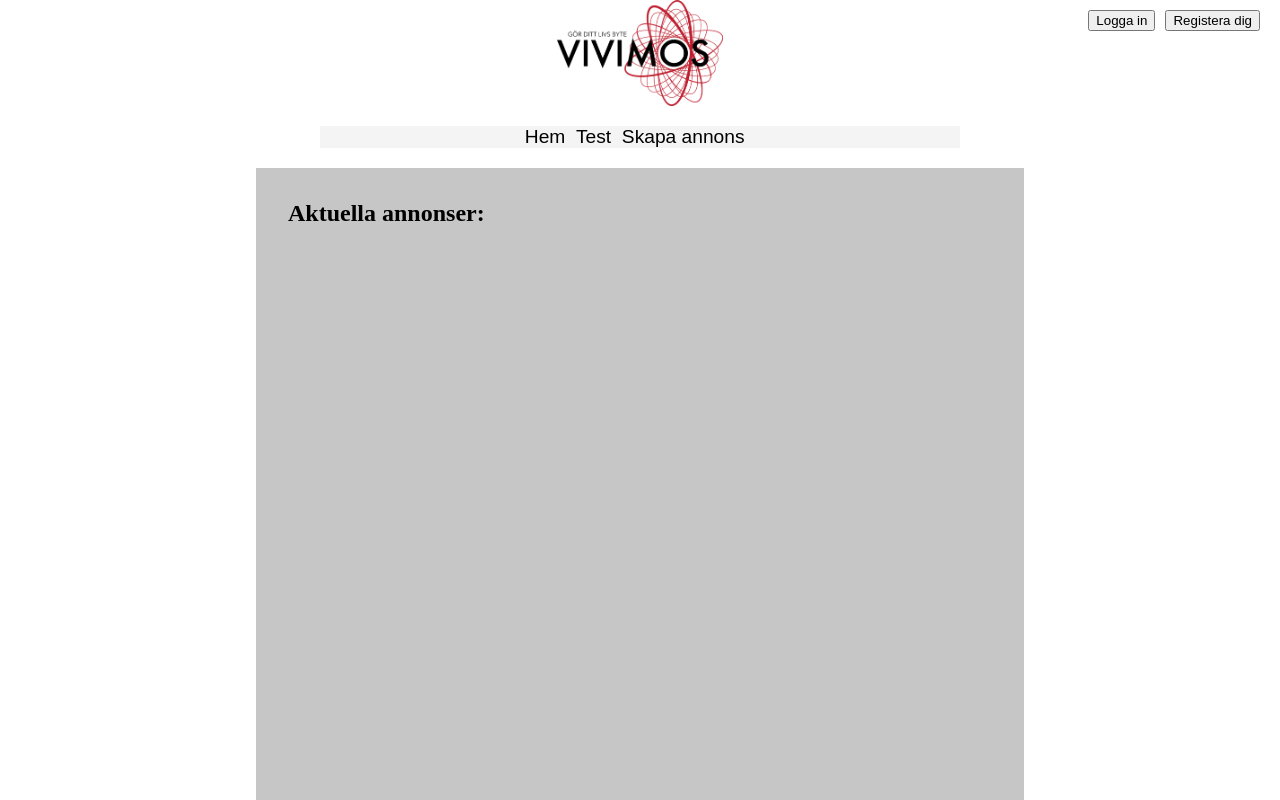
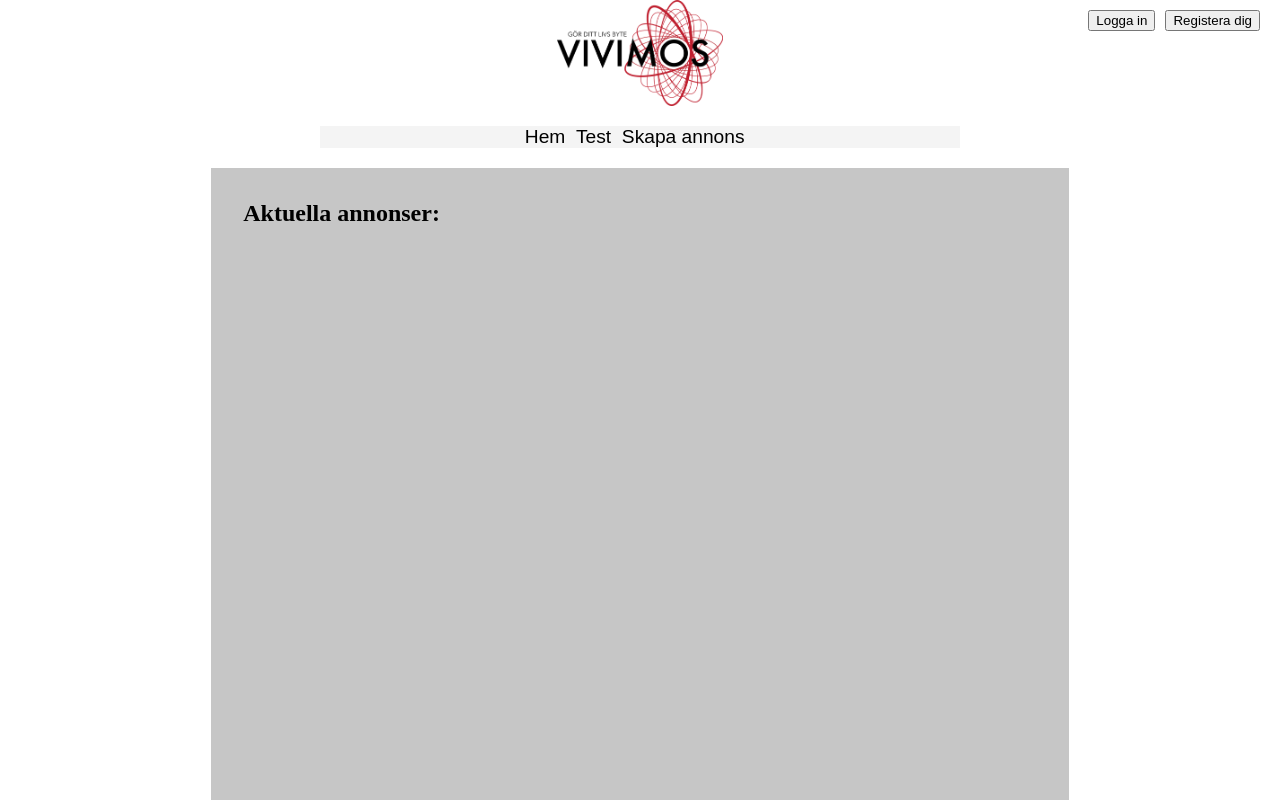
Before and after one commit to owenboy9/Vivimos, a React (Vite) app: page / in a window 1280 px wide. Shown: the top 800 px of the page. Built offline with nearby package versions, Linux system fonts and the light colour scheme; no server answers.

Commit message:
nothing really

```diff
--- a/src/assets/styles/layout.css
+++ b/src/assets/styles/layout.css
@@ -1,8 +1,7 @@
 .page-container {
-  width: 60vw;
+  width: 67vw;
   margin: auto;
   background-color: rgb(198, 198, 198);
   padding: 2rem;
-  overflow: scroll;
   min-height: 100vh;
 }
```
